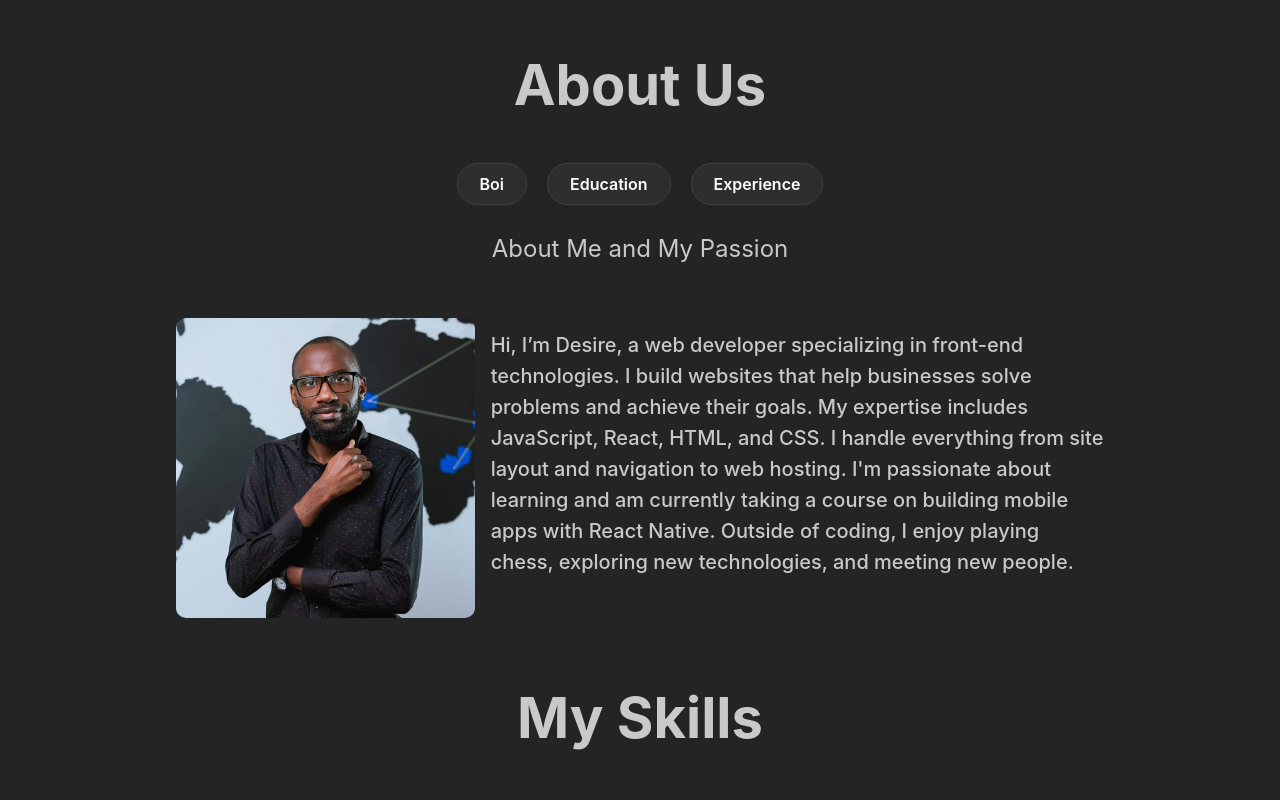
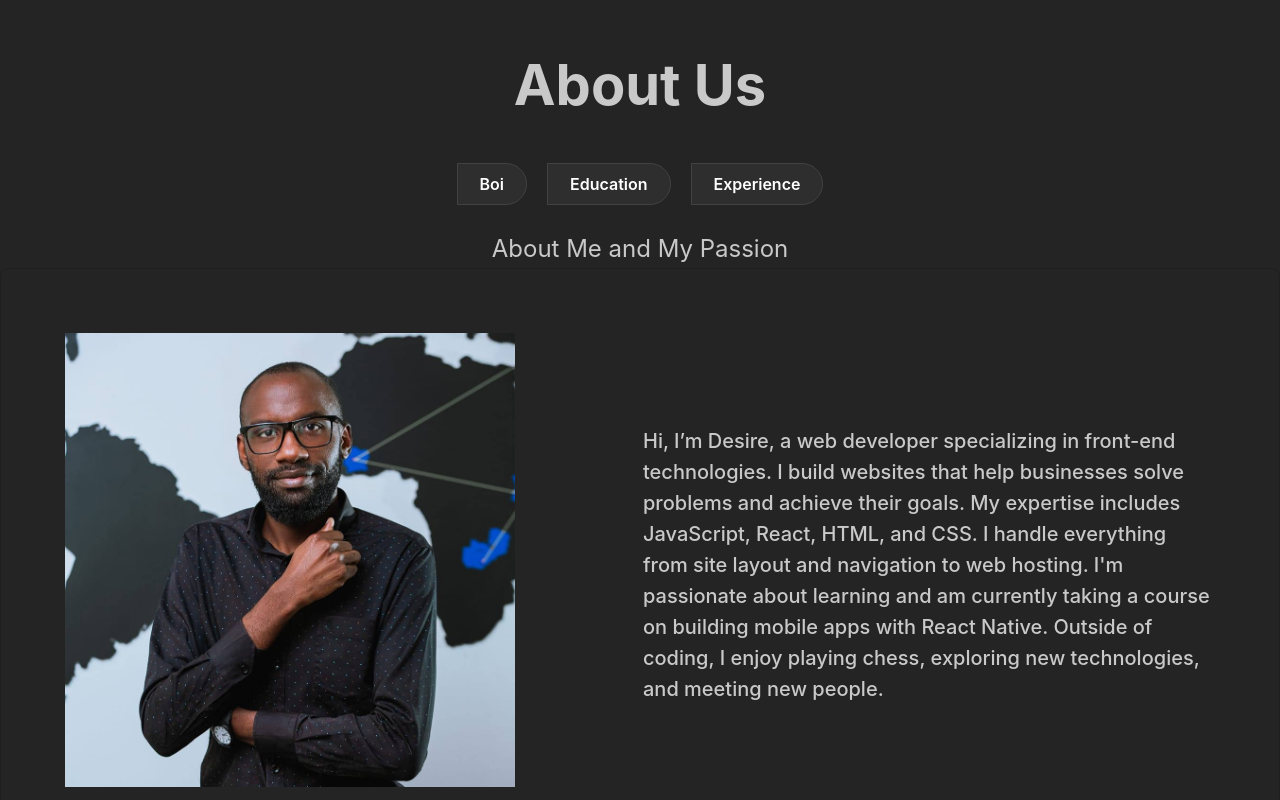
Before and after one commit to Deewiliams/My-portfolio, a React (Vite) app: page / in a window 1280 px wide. Shown: the part 660-1460 px from the top of the page. Built offline with nearby package versions, Linux system fonts and the light colour scheme.

Commit message:
cleaned the code

```diff
--- a/src/App.tsx
+++ b/src/App.tsx
@@ -3,17 +3,17 @@ import "@mantine/core/styles.css";
 import { MantineProvider } from "@mantine/core";
 import { LandingPage } from "./pages/landingPage/LandingPage";
 import { Header } from "./component/header/Header";
-import { AboutUs } from "./pages/AboutUs/AboutUs";
 import { Skills } from "./pages/Skills/Skills";
 import { Footer } from "./pages/Footer/Footer";
 import { Project } from "./pages/Project/Project";
+import { AboutMe } from "./pages/AboutUs/AboutMe";
 
 function App() {
   return (
     <MantineProvider defaultColorScheme="dark">
       <Header />
       <LandingPage />
-      <AboutUs />
+      <AboutMe />
       <Skills />
       <Project />
       <Footer />
--- /dev/null
+++ b/src/pages/AboutUs/AboutMe.module.css
@@ -0,0 +1,63 @@
+.wrapper {
+  display: flex;
+  align-items: center;
+  padding: calc(var(--mantine-spacing-xl) * 2);
+  border-radius: var(--mantine-radius-md);
+  justify-content: space-evenly;
+  border: 1px solid
+    light-dark(var(--mantine-color-gray-3), var(--mantine-color-dark-8));
+  @media (max-width: $mantine-breakpoint-sm) {
+    flex-direction: column-reverse;
+    padding: var(--mantine-spacing-xl);
+  }
+}
+
+.image {
+  width: 450px;
+
+  @media (max-width: $mantine-breakpoint-sm) {
+    max-width: 100%;
+  }
+}
+
+.body {
+  padding-right: calc(var(--mantine-spacing-xl) * 4);
+
+  @media (max-width: $mantine-breakpoint-sm) {
+    padding-right: 0;
+    margin-top: var(--mantine-spacing-xl);
+  }
+}
+
+.title {
+  color: light-dark(var(--mantine-color-black), var(--mantine-color-white));
+  font-family: Greycliff CF, var(--mantine-font-family);
+  line-height: 1;
+  margin-bottom: var(--mantine-spacing-md);
+}
+
+.controls {
+  display: flex;
+  margin-top: var(--mantine-spacing-xl);
+}
+
+.inputWrapper {
+  width: 100%;
+  flex: 1;
+}
+
+.input {
+  border-top-right-radius: 0;
+  border-bottom-right-radius: 0;
+  border-right: 0;
+}
+
+.control {
+  border-top-left-radius: 0;
+  border-bottom-left-radius: 0;
+}
+.subTitle {
+  font-size: 1.5rem;
+  text-align: center;
+  margin-top: -25px;
+}
--- /dev/null
+++ b/src/pages/AboutUs/AboutMe.tsx
@@ -0,0 +1,132 @@
+import {
+  Button,
+  Group,
+  Image,
+  List,
+  Text,
+  TextInput,
+  ThemeIcon,
+  Title,
+} from "@mantine/core";
+// import image from "./image.svg";
+import classes from "./AboutMe.module.css";
+import { TitleHead } from "../../component/Title";
+import { useState } from "react";
+import { IconCheck } from "@tabler/icons-react";
+import image from "../../assets/desire.jpg"
+
+interface DetailsProps {
+  id: number;
+  name: string;
+  about_me: string;
+}
+const details = [
+  {
+    id: 1,
+    name: "Boi",
+    about_me:
+      "Hi, I’m Desire, a web developer specializing in front-end technologies. I build websites that help businesses solve problems and achieve their goals. My expertise includes JavaScript, React, HTML, and CSS. I handle everything from site layout and navigation to web hosting. I'm passionate about learning and am currently taking a course on building mobile apps with React Native. Outside of coding, I enjoy playing chess, exploring new technologies, and meeting new people.",
+  },
+  {
+    id: 2,
+    name: "Education",
+    about_me:
+      "I have a strong background in computer science and have experience working with various programming languages and frameworks. I am constantly learning and expanding my skills to stay at the forefront of technology.",
+  },
+  {
+    id: 3,
+    name: "Experience",
+    about_me:
+      "I have a strong background in computer science and have experience working with various programming languages and frameworks. I am constantly learning and expanding my skills to stay at the forefront of technology.",
+  },
+];
+
+export function AboutMe() {
+  const [selectedItem, setSelectedItem] = useState<DetailsProps>(details[0]);
+
+  console.log(selectedItem);
+  const handleSelectedAboutMe = (item: DetailsProps) => {
+    setSelectedItem(item);
+  };
+  return (
+    <div>
+      <TitleHead title="About Us" />
+      <div
+        style={{
+          display: "flex",
+          gap: "20px",
+          justifyContent: "center",
+          marginTop: "-50px",
+        }}
+      >
+        {details.map((item) => (
+          <div key={item.id} style={{ marginTop: "-50px" }}>
+            <Group mt={30}>
+              <Button
+                variant="default"
+                radius="xl"
+                size="md"
+                className={classes.control}
+                onClick={() => handleSelectedAboutMe(item)}
+              >
+                {item.name}
+              </Button>
+            </Group>
+          </div>
+        ))}
+      </div>
+      <div style={{ marginTop: "50px" }}>
+        <Text className={classes.subTitle}>About Me and My Passion</Text>
+      </div>
+      <div className={classes.wrapper}>
+        <div className={classes.body}>
+          <Image src={image} className={classes.image} />
+        </div>
+        {selectedItem?.name === "Boi" ? (
+          <Text fz="xl" mt="sm" fw={500}>
+            {selectedItem?.about_me}
+          </Text>
+        ) : selectedItem?.name === "Education" ? (
+          <List
+            mt={30}
+            spacing="sm"
+            size="xl"
+            icon={
+              <ThemeIcon size={20} radius="xl">
+                <IconCheck size={12} stroke={1.5} />
+              </ThemeIcon>
+            }
+          >
+            <List.Item>
+              <b>Diploma in computer studies</b> – from evelyn hone college of
+              applied art and commerce in 2018
+            </List.Item>
+            <List.Item>
+              <b>Advanced certificate in computer studies</b> – from evelyn hone
+              college of applied art and commerce in 2017
+            </List.Item>
+            <List.Item>
+              <b>Certificate in computer studies</b> – from evelyn hone college
+              of applied art and commerce in 2016
+            </List.Item>
+          </List>
+        ) : selectedItem?.name === "Experience" ? ( // New condition for Experience
+          <List
+            mt={30}
+            spacing="sm"
+            size="xl"
+            icon={
+              <ThemeIcon size={20} radius="xl">
+                <IconCheck size={12} stroke={1.5} />
+              </ThemeIcon>
+            }
+          >
+            <List.Item>2 Years Work Experience as programmer</List.Item>
+            <List.Item>Programming as front end developer</List.Item>
+            <List.Item>Expert knowledge of front end languages</List.Item>
+          </List>
+        ) : null}
+      </div>
+    </div>
+  );
+}
```
